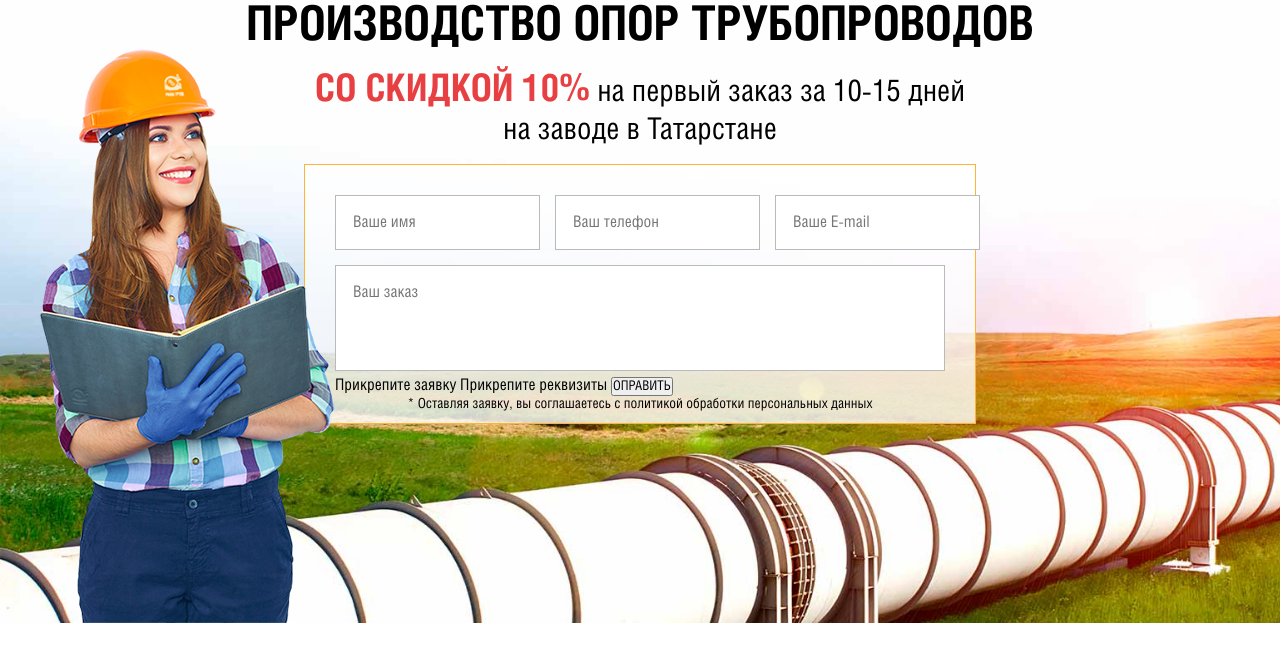
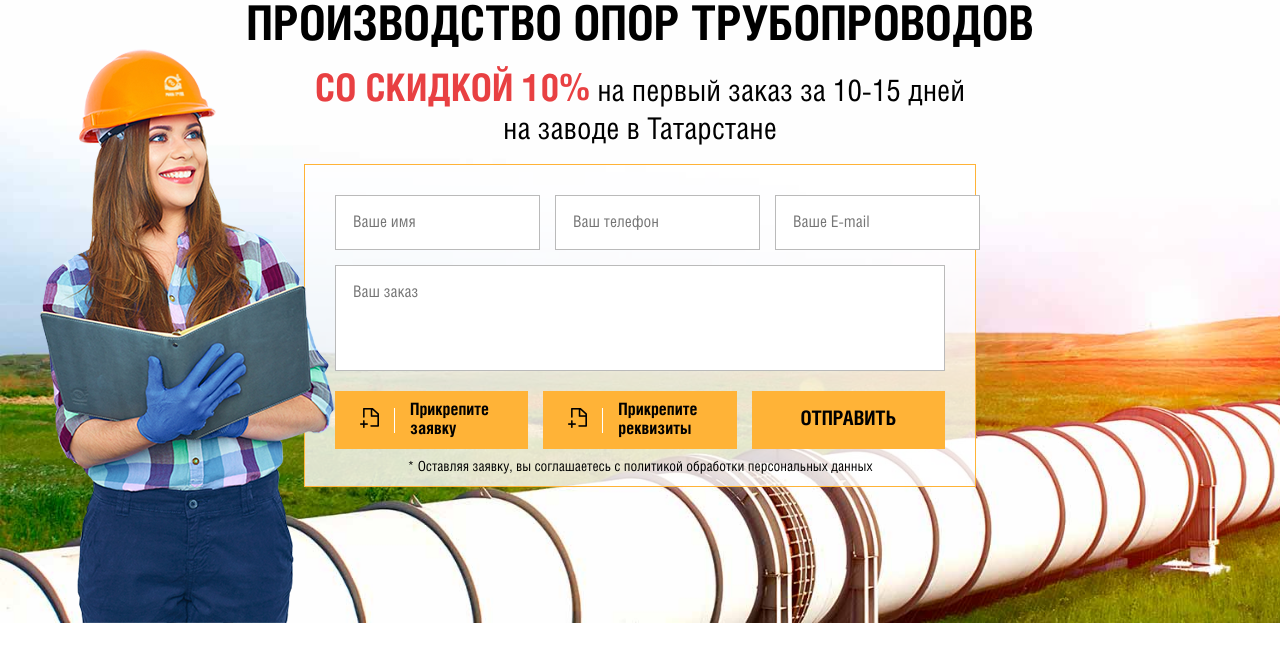
Before and after one commit to Wasth/riannagroup-landing, a PHP site: page / in a window 1280 px wide. Shown: the part 133-800 px from the top of the page. Run offline with PHP 8.4, Linux system fonts and the light colour scheme.

Commit message:
buttons in form was stylized

```diff
--- a/css/style.css
+++ b/css/style.css
@@ -104,6 +104,10 @@
 #main form p {
     font-size: 14px;
     text-align: center;
+    margin-top: 10px;
+}
+#main form textarea {
+    margin-bottom: 15px;
 }
 #main form input, #main form textarea{
     border: 1px solid #bababa;
@@ -128,3 +132,25 @@
     top: 50px;
     position: absolute;
 }
+#main label, #main button[type=submit] {
+    padding: 10px;
+    background-color: #ffb337;
+    border: 0;
+    font-size: 17px;
+    font-weight: bold;
+    cursor: pointer;
+}
+#main label:hover, #main button[type=submit]:hover {
+    background-color: #f09c3c;
+}
+#main button[type=submit] {
+    font-size: 20px;
+}
+#main label div {
+    padding-right: 15px;
+    padding-left: 15px;
+    margin-right: 15px;
+    margin-top: 7px;
+    float: left;
+    border-right: 1px solid white;
+}
--- a/index.html
+++ b/index.html
@@ -39,14 +39,19 @@
                 </div>
                 <textarea name="ordertext" placeholder="Ваш заказ"></textarea>
                 <input type="file" id="order"><input type="file" id="rekv">
-                <label for="order">Прикрепите заявку</label>
-                <label for="rekv">Прикрепите реквизиты</label>
-                <button type="submit">ОПРАВИТЬ</button>
+                <div class="row-3">
+                    <label for="order">
+                        <div><img src="img/newfile.png" alt=""></div>Прикрепите заявку</label>
+                    <label for="rekv"><div><img src="img/newfile.png" alt=""></div>Прикрепите реквизиты</label>
+                    <button type="submit">ОТПРАВИТЬ</button>
+                </div>
                 <p>* Оставляя заявку, вы соглашаетесь с политикой обработки персональных данных</p>
             </form>
             <div class="clear"></div>
         </div>
     </div>
 
+
+
 </body>
 </html>
```
Also changed, not shown: img/newfile.png (added).
